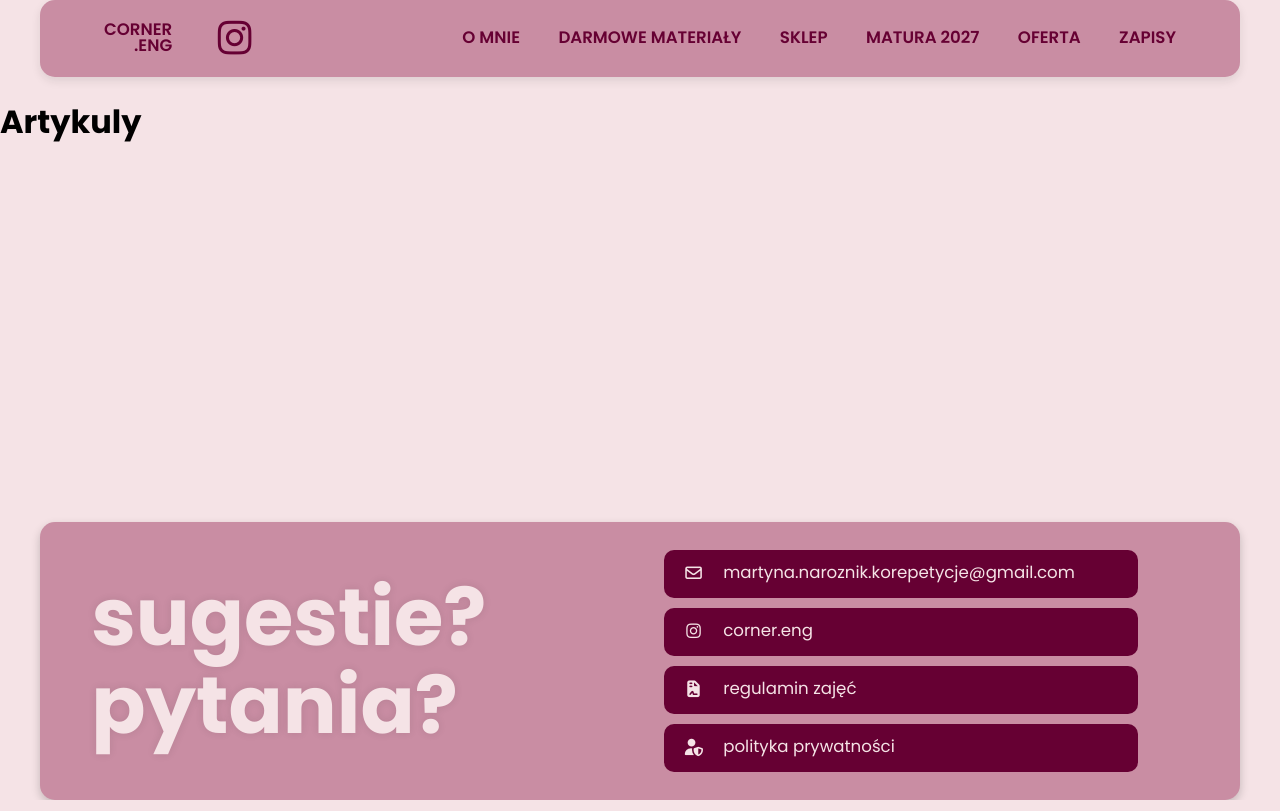
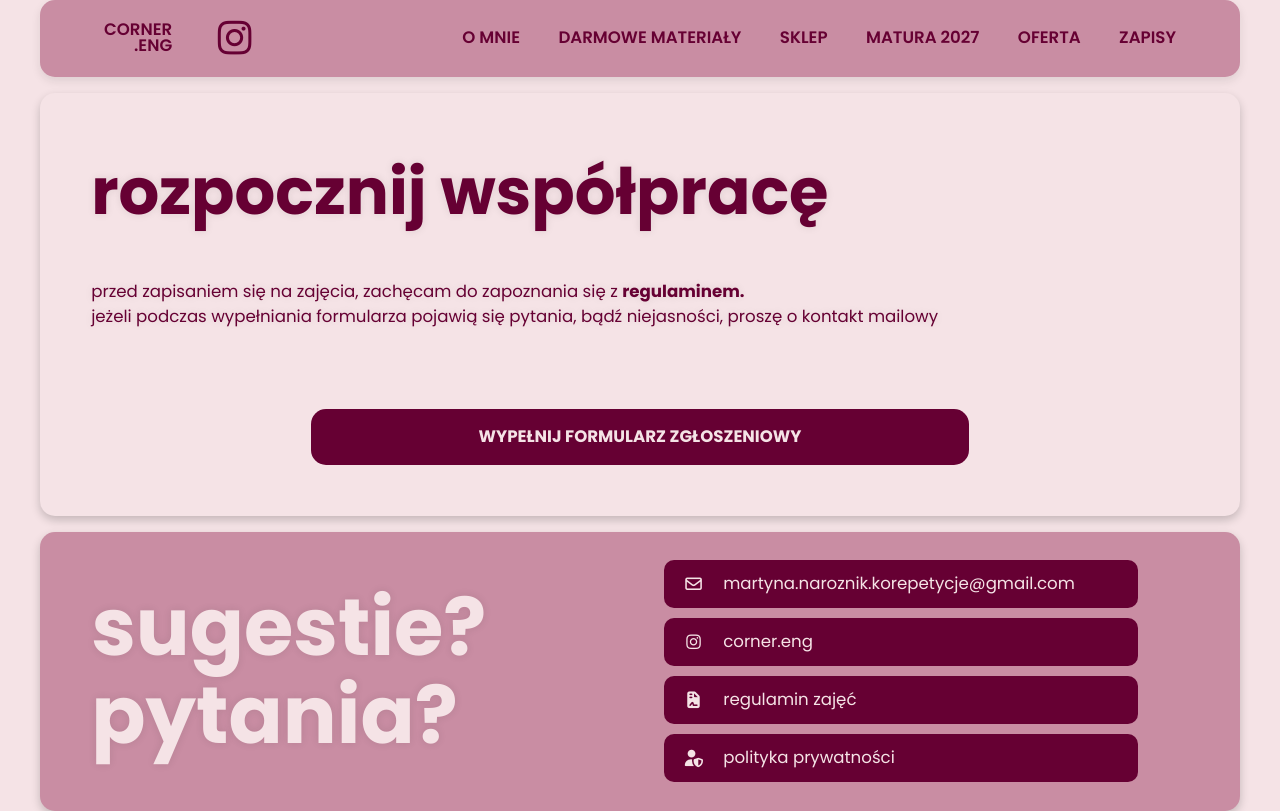
Before and after one commit to Rojap02/cornereng, a Vue app: page /zapisy in a window 1280 px wide. Built offline with nearby package versions, Linux system fonts and the light colour scheme; no server answers; a web font is replaced by a local one.

Commit message:
Dodanie widoku zapisów, poprawienie widoku ofert i zmiany kosmetyczne

```diff
--- a/src/assets/styles/footer-style.css
+++ b/src/assets/styles/footer-style.css
@@ -12,6 +12,7 @@
     flex-direction: row;
     justify-content: space-between;
     margin: 0 5vh;
+    margin-top: 2vh;
     border-radius: 15px;
     box-shadow: 0px 4px 10px rgba(0, 0, 0, 0.2);
 }
--- a/src/assets/styles/header-style.css
+++ b/src/assets/styles/header-style.css
@@ -7,6 +7,7 @@
 .header {
   border-radius: 15px;
   margin: 0 5vh;
+  margin-bottom: 2vh;
   display: flex;
   align-items: center;
   justify-content: space-between;
--- a/src/assets/styles/home-page-style.css
+++ b/src/assets/styles/home-page-style.css
@@ -58,7 +58,6 @@ p{
 
 .whats-cornereng{
     margin: 0 5vh;
-    margin-top: 1vh;
     border-radius: 15px;
     background-color: var(--light);
     display: flex;
--- a/src/assets/styles/offer-page-style.css
+++ b/src/assets/styles/offer-page-style.css
@@ -3,12 +3,17 @@
 :root {
     --light: #f5e3e6;
     --dark_pink: #660033;
+    --light_green: #8d9b86;
 }
 
 .offer {
     padding-left: clamp(2rem, 3rem, 4rem);
     padding-bottom: clamp(2rem, 3rem, 4rem);
-    color: var(--light);
+    background-color: var(--light_green);
+    margin: 0 5vh;
+    padding: clamp(2rem, 4vw, 5rem);
+    border-radius: 15px;
+    box-shadow: 0px 4px 10px rgba(0, 0, 0, 0.2);
 }
 
 .offer-header {
@@ -17,10 +22,10 @@
 }
 
 .offer-header h2 {
-    margin-bottom: 5vh;
+    margin: 0;
     font-size: var(--h2_size);
     font-weight: bold;
-    color: var(--dark_pink);
+    color: var(--light);
 }
 
 .offer-list {
@@ -29,16 +34,20 @@
 }
 
 .offer-list-item {
+    background-color: var(--light);
     color: var(--dark_pink);
-    margin-bottom: 20px;
+    border-radius: 15px;
+    margin: 3vh 0;
+    padding: clamp(10px, 25px, 25px) clamp(15px, 21px, 35px);
+    box-shadow: 0px 4px 10px rgba(0, 0, 0, 0.2);
 }
 
 .offer-list-item h3 {
+    margin: 0;
+    margin-bottom: 2vh;
     font-size: var(--h3_size);
     text-transform: uppercase;
     font-weight: bold;
-    margin: 0px;
-    margin: 10px 0px;
 }
 
 .offer-list-item p{
--- a/src/assets/styles/reviews-style.css
+++ b/src/assets/styles/reviews-style.css
@@ -9,6 +9,7 @@
 
 .reviews {
     margin: 5vh;
+    margin-bottom: 0;
     border-radius: 15px;
     background-color: var(--light_green);
     min-height: calc(100vh - var(--header_height));
--- /dev/null
+++ b/src/assets/styles/sign-up-page-style.css
@@ -0,0 +1,64 @@
+@import "global.css";
+
+:root {
+    --bright_pink: #c98da3;
+    --dark_pink: #660033;
+    --light: #f5e3e6;
+    --light_green: #8d9b86;
+}
+
+.sign-up {
+    display: flex;
+    flex-direction: column;
+    background-color: var(--light);
+    margin: 0 5vh;
+    padding: clamp(2rem, 4vw, 5rem);
+    border-radius: 15px;
+    box-shadow: 0px 4px 10px rgba(0, 0, 0, 0.2);
+}
+
+.sign-up-header h2 {
+    margin: 0;
+    color: var(--dark_pink);
+    font-size: var(--h2_size);
+}
+
+.sign-up-text a {
+    color: var(--dark_pink);
+    font-weight: bold;
+    text-decoration: none;
+}
+
+.sign-up-text p {
+    margin-top: 5vh;
+    color: var(--dark_pink);
+    font-size: var(--p_size);
+
+}
+
+.sign-up-button {
+    display: flex;
+    justify-content: center;
+}
+
+.btn {
+    width: 60%;
+    height: 7vh;
+    margin-top: 10vh;
+
+    display: flex;
+    justify-content: center;
+    align-items: center;
+
+    background-color: var(--dark_pink);
+    color: var(--light);
+    font-size: var(--p_size);
+    font-weight: bold;
+    border: none;
+    border-radius: 15px;
+    cursor: pointer;
+}
+
+.sign-up-button a {
+    text-decoration: none;
+}
--- a/src/views/SignUpPage.vue
+++ b/src/views/SignUpPage.vue
@@ -1,7 +1,24 @@
-<scrip setup lang="ts"></scrip>
+<script setup lang="ts">
+  import "@/assets/styles/sign-up-page-style.css";
+</script>
 
 <template>
-  <main>
-    <h1>Artykuly</h1>
-  </main>
+  <section class="sign-up">
+    <div class="sign-up-header">
+      <h2>rozpocznij współpracę</h2>
+    </div>
+
+    <div class="sign-up-text">
+      <p>przed zapisaniem się na zajęcia, zachęcam do zapoznania się z <RouterLink to="/regulamin">regulaminem.</RouterLink><br>jeżeli podczas wypełniania formularza pojawią się pytania, bądź niejasności, proszę o kontakt mailowy</p>
+    </div>
+
+    <div class="sign-up-button">
+      <a href="https://docs.google.com/forms/d/e/1FAIpQLScd5s0jLeI3wtgeIPHis6SmEp9jcewBHnponTCLkRA0vw3hJA/closedform?pli=1"
+      class="btn"
+      target="_blank"
+      rel="noopener noreferrer"
+      aria-label="Formularz zapisów na zajęcia językowe w corner.eng"
+      >WYPEŁNIJ FORMULARZ ZGŁOSZENIOWY</a>
+    </div>
+  </section>
 </template>
```
